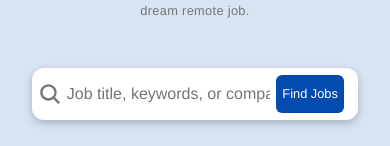
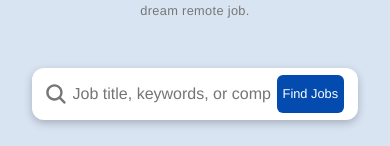
Before and after one commit to c4928315/project002, a React (Create React App) app: page / in a window 390 px wide. Shown: the part 698-844 px from the top of the page. Built offline with nearby package versions, Linux system fonts and the light colour scheme; no server answers.

Commit message:
on my way

```diff
--- a/src/Components/FindJobs/findJobs.css
+++ b/src/Components/FindJobs/findJobs.css
@@ -131,7 +131,7 @@
     align-items: center;
     width: 100%;
     margin: 3em auto;
-    padding-left: 1%;
+    padding-left: 3%;
   }
 
   .findJobsSearchArea {
```
